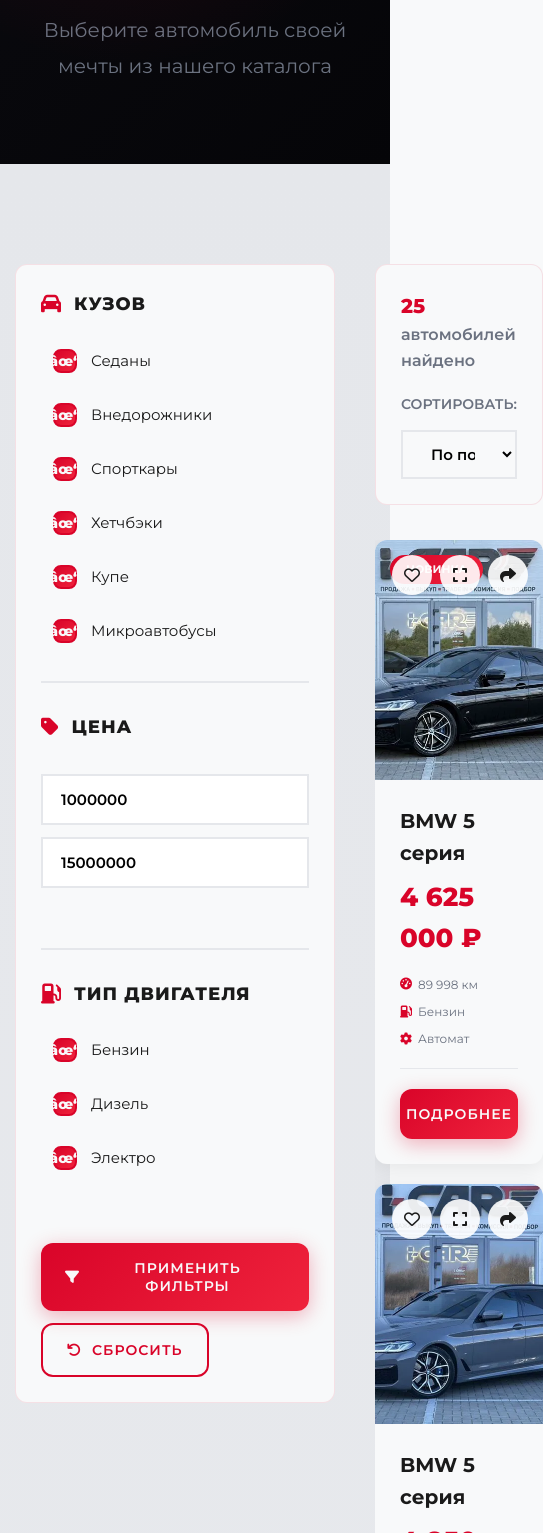
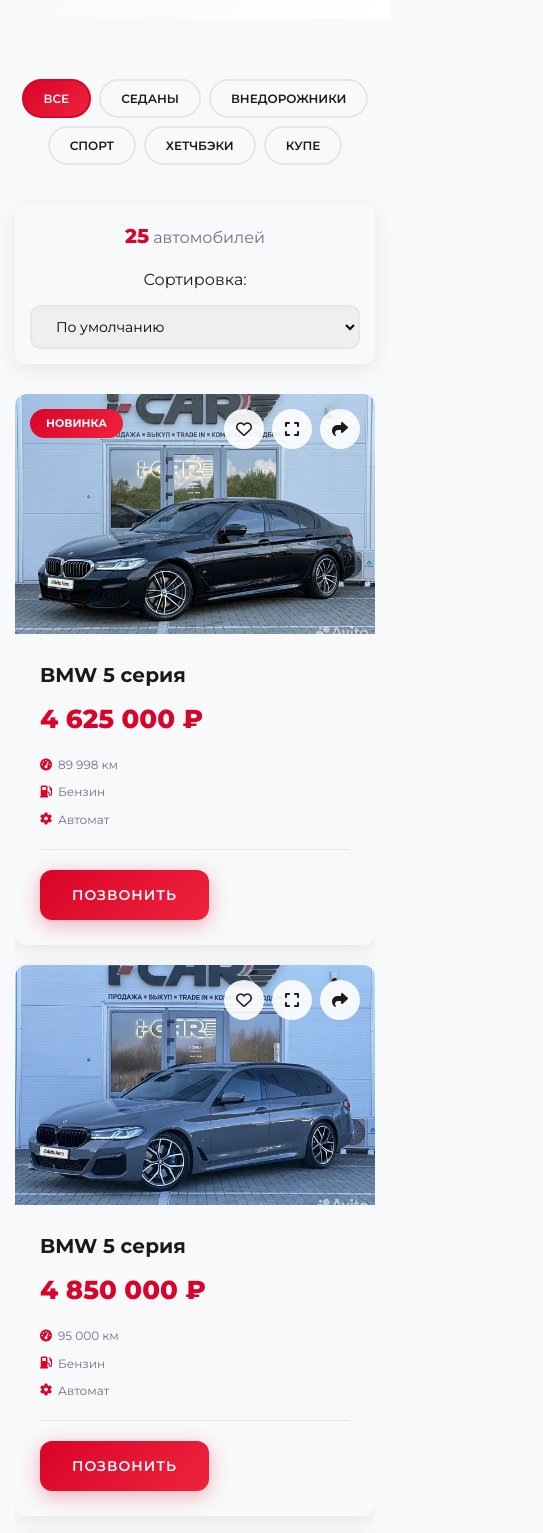
Before and after one commit to Monstor39/i-car, a plain HTML site: page pages/catalog.html in a window 390 px wide. Shown: the part 296-1829 px from the top of the page, 543 px wide, since content can reach past the window. Drawn offline with Linux system fonts and the light colour scheme; files whose address does not match are found by name.

Commit message:
Новый каталог с нуля - всё работает

```diff
--- a/pages/catalog.html
+++ b/pages/catalog.html
@@ -1,18 +1,172 @@
 <!DOCTYPE html>
 <html lang="ru">
-
 <head>
     <meta charset="UTF-8">
     <meta name="viewport" content="width=device-width, initial-scale=1.0">
     <title>Каталог автомобилей — i-CAR</title>
     <link rel="stylesheet" href="../css/style.css">
-    <link rel="stylesheet" href="../css/catalog.css">
     <link rel="stylesheet" href="../css/mobile.css">
-    <link href="https://fonts.googleapis.com/css2?family=Montserrat:wght@300;400;500;600;700;800&display=swap"
-        rel="stylesheet">
+    <link href="https://fonts.googleapis.com/css2?family=Montserrat:wght@300;400;500;600;700;800&display=swap" rel="stylesheet">
     <link rel="stylesheet" href="https://cdnjs.cloudflare.com/ajax/libs/font-awesome/6.4.0/css/all.min.css">
+    <style>
+        /* Стили для каталога */
+        .page-header {
+            padding: 120px 0 60px;
+            background: linear-gradient(135deg, #F5F5F7 0%, #FFFFFF 100%);
+            text-align: center;
+        }
+
+        .page-header h1 {
+            font-size: 48px;
+            font-weight: 800;
+            margin-bottom: 15px;
+        }
+
+        .page-header h1 span {
+            color: var(--primary);
+        }
+
+        .page-header p {
+            color: var(--gray);
+            font-size: 18px;
+        }
+
+        .catalog-full {
+            padding: 60px 0 100px;
+        }
+
+        .catalog-toolbar {
+            display: flex;
+            justify-content: space-between;
+            align-items: center;
+            margin-bottom: 30px;
+            padding: 20px;
+            background: var(--light);
+            border-radius: 12px;
+            box-shadow: 0 5px 20px rgba(0,0,0,0.08);
+        }
+
+        .results-count {
+            font-size: 16px;
+            color: var(--gray);
+        }
+
+        .results-count span {
+            font-weight: 800;
+            color: var(--primary);
+            font-size: 20px;
+        }
+
+        .sort-options {
+            display: flex;
+            align-items: center;
+            gap: 12px;
+        }
+
+        .sort-select {
+            padding: 10px 20px;
+            border: 2px solid var(--gray-light);
+            border-radius: 10px;
+            font-family: inherit;
+            font-size: 14px;
+            cursor: pointer;
+        }
+
+        .filter-tabs {
+            display: flex;
+            justify-content: center;
+            gap: 12px;
+            margin-bottom: 40px;
+            flex-wrap: wrap;
+        }
+
+        .filter-btn {
+            padding: 12px 28px;
+            border: 2px solid var(--gray-light);
+            border-radius: 50px;
+            background: var(--light);
+            color: var(--secondary);
+            font-family: inherit;
+            font-size: 14px;
+            font-weight: 600;
+            cursor: pointer;
+            transition: all 0.3s ease;
+            text-transform: uppercase;
+        }
+
+        .filter-btn:hover,
+        .filter-btn.active {
+            background: var(--gradient-primary);
+            border-color: var(--primary);
+            color: var(--light);
+        }
+
+        .pagination {
+            display: flex;
+            justify-content: center;
+            gap: 10px;
+            margin-top: 40px;
+        }
+
+        .page-btn {
+            min-width: 45px;
+            height: 45px;
+            display: flex;
+            align-items: center;
+            justify-content: center;
+            border: 2px solid var(--gray-light);
+            background: var(--light);
+            border-radius: 10px;
+            color: var(--secondary);
+            text-decoration: none;
+            font-weight: 700;
+            font-size: 15px;
+            transition: all 0.3s ease;
+        }
+
+        .page-btn:hover,
+        .page-btn.active {
+            background: var(--gradient-primary);
+            border-color: var(--primary);
+            color: var(--light);
+        }
+
+        /* Мобильная версия */
+        @media (max-width: 768px) {
+            .page-header {
+                padding: 100px 15px 40px;
+            }
+
+            .page-header h1 {
+                font-size: 32px;
+            }
+
+            .catalog-toolbar {
+                flex-direction: column;
+                gap: 15px;
+                padding: 15px;
+            }
+
+            .sort-options {
+                width: 100%;
+                flex-direction: column;
+            }
+
+            .sort-select {
+                width: 100%;
+            }
+
+            .filter-tabs {
+                gap: 8px;
+            }
+
+            .filter-btn {
+                padding: 10px 20px;
+                font-size: 12px;
+            }
+        }
+    </style>
 </head>
-
 <body>
     <!-- Навигация -->
     <nav class="navbar">
@@ -41,117 +195,45 @@
         </div>
     </nav>
 
-    <!-- Заголовок страницы -->
+    <!-- Заголовок -->
     <section class="page-header">
         <div class="container">
             <h1>Каталог <span>автомобилей</span></h1>
-            <p>Выберите автомобиль своей мечты из нашего каталога</p>
+            <p>Все автомобили в наличии с фото и характеристиками</p>
         </div>
     </section>
 
     <!-- Каталог -->
     <section class="catalog-full">
         <div class="container">
-            <div class="catalog-layout">
-                <!-- Боковая панель с фильтрами -->
-                <aside class="filters-sidebar">
-                    <div class="filter-section">
-                        <h3><i class="fas fa-car"></i> Кузов</h3>
-                        <div class="filter-options">
-                            <label class="checkbox-label">
-                                <input type="checkbox" name="body" value="sedan" checked>
-                                <span class="checkmark"></span>
-                                Седаны
-                            </label>
-                            <label class="checkbox-label">
-                                <input type="checkbox" name="body" value="suv" checked>
-                                <span class="checkmark"></span>
-                                Внедорожники
-                            </label>
-                            <label class="checkbox-label">
-                                <input type="checkbox" name="body" value="sport" checked>
-                                <span class="checkmark"></span>
-                                Спорткары
-                            </label>
-                            <label class="checkbox-label">
-                                <input type="checkbox" name="body" value="hatchback" checked>
-                                <span class="checkmark"></span>
-                                Хетчбэки
-                            </label>
-                            <label class="checkbox-label">
-                                <input type="checkbox" name="body" value="coupe" checked>
-                                <span class="checkmark"></span>
-                                Купе
-                            </label>
-                            <label class="checkbox-label">
-                                <input type="checkbox" name="body" value="van" checked>
-                                <span class="checkmark"></span>
-                                Микроавтобусы
-                            </label>
-                        </div>
+            <!-- Фильтры -->
+            <div class="filter-tabs">
+                <button class="filter-btn active" data-filter="all">Все</button>
+                <button class="filter-btn" data-filter="sedan">Седаны</button>
+                <button class="filter-btn" data-filter="suv">Внедорожники</button>
+                <button class="filter-btn" data-filter="sport">Спорт</button>
+                <button class="filter-btn" data-filter="hatchback">Хетчбэки</button>
+                <button class="filter-btn" data-filter="coupe">Купе</button>
             </div>
 
-                    <div class="filter-section">
-                        <h3><i class="fas fa-tag"></i> Цена</h3>
-                        <div class="price-range">
-                            <div class="range-inputs">
-                                <input type="number" class="price-from" placeholder="От" value="1000000">
-                                <input type="number" class="price-to" placeholder="До" value="15000000">
-                            </div>
-                        </div>
-                    </div>
-
-                    <div class="filter-section">
-                        <h3><i class="fas fa-gas-pump"></i> Тип двигателя</h3>
-                        <div class="filter-options">
-                            <label class="checkbox-label">
-                                <input type="checkbox" name="engine" value="Бензин" checked>
-                                <span class="checkmark"></span>
-                                Бензин
-                            </label>
-                            <label class="checkbox-label">
-                                <input type="checkbox" name="engine" value="Дизель" checked>
-                                <span class="checkmark"></span>
-                                Дизель
-                            </label>
-                            <label class="checkbox-label">
-                                <input type="checkbox" name="engine" value="Электро" checked>
-                                <span class="checkmark"></span>
-                                Электро
-                            </label>
-                        </div>
-                    </div>
-
-                    <button class="btn btn-primary btn-block apply-filters">
-                        <i class="fas fa-filter"></i> Применить фильтры
-                    </button>
-                    <button class="btn btn-outline btn-block reset-filters">
-                        <i class="fas fa-undo"></i> Сбросить
-                    </button>
-                </aside>
-
-                <!-- Каталог -->
-                <div class="catalog-content">
-                    <!-- Сортировка -->
+            <!-- Toolbar -->
             <div class="catalog-toolbar">
                 <div class="results-count">
-                            <span id="resultsCount">25</span> автомобилей найдено
+                    <span id="resultsCount">25</span> автомобилей
                 </div>
                 <div class="sort-options">
-                            <label>Сортировать:</label>
-                            <select class="sort-select">
-                                <option value="popular">По популярности</option>
+                    <label>Сортировка:</label>
+                    <select class="sort-select" id="sortSelect">
+                        <option value="default">По умолчанию</option>
                         <option value="price-asc">По цене (возрастание)</option>
                         <option value="price-desc">По цене (убывание)</option>
-                                <option value="year">По году выпуска</option>
+                        <option value="year">По году</option>
                     </select>
                 </div>
             </div>
 
-                    <!-- Сетка автомобилей -->
-                    <div class="cars-grid catalog-grid" id="catalogGrid">
-                        <!-- Автомобили загружаются из catalog-cars.js -->
-                    </div>
+            <!-- Сетка авто -->
+            <div class="cars-grid" id="catalogGrid"></div>
 
             <!-- Пагинация -->
             <div class="pagination">
@@ -160,11 +242,9 @@
                 <a href="#" class="page-btn"><i class="fas fa-chevron-right"></i></a>
             </div>
         </div>
-            </div>
-        </div>
     </section>
 
-    <!-- CTA секция -->
+    <!-- CTA -->
     <section class="cta">
         <div class="container">
             <div class="cta-content">
@@ -209,8 +289,7 @@
                 </div>
                 <div class="footer-contact">
                     <h4>Контакты</h4>
-                    <p><i class="fas fa-phone"></i> <a href="tel:+79118508844"
-                            style="color: inherit; text-decoration: none;">+7 (911) 850-88-44</a></p>
+                    <p><i class="fas fa-phone"></i> <a href="tel:+79118508844" style="color: inherit; text-decoration: none;">+7 (911) 850-88-44</a></p>
                     <p><i class="fas fa-envelope"></i> info@icar.ru</p>
                     <p><i class="fas fa-map-marker-alt"></i> г. Калининград, ул. Энергетиков, 23</p>
                 </div>
@@ -228,15 +307,20 @@
     <script src="../js/main.js"></script>
     <script src="../js/catalog-cars.js"></script>
     <script>
-        // Загрузка каталога - ТОЧНО ТАК ЖЕ КАК НА ГЛАВНОЙ
-        document.addEventListener('DOMContentLoaded', function () {
-            const catalogGrid = document.getElementById('catalogGrid');
-            if (catalogGrid && typeof carsData !== 'undefined') {
-                // Показываем ВСЕ автомобили
-                catalogGrid.innerHTML = carsData.map(car => `
-                    <div class="car-card" data-category="${car.category}" data-price="${car.priceNumeric}">
+        document.addEventListener('DOMContentLoaded', function() {
+            const grid = document.getElementById('catalogGrid');
+            const countEl = document.getElementById('resultsCount');
+            const sortSelect = document.getElementById('sortSelect');
+
+            if (grid && typeof carsData !== 'undefined') {
+                let cars = [...carsData];
+
+                // Рендеринг
+                function render(carsToRender) {
+                    grid.innerHTML = carsToRender.map(car => `
+                        <div class="car-card" data-category="${car.category}" data-price="${car.priceNumeric}" data-year="${car.year}">
                             <div class="car-image">
-                            <img src="${car.image}" alt="${car.name}" loading="lazy" onerror="this.style.display='none';this.parentElement.innerHTML+='<div style=\'width:100%;height:100%;display:flex;align-items:center;justify-content:center;background:#1a1a1a;color:#fff;font-size:14px;text-align:center;padding:20px;flex-direction:column;gap:10px;\'><i class=\'fas fa-car\' style=\'font-size:40px;opacity:0.5;\'></i><span>${car.name}</span><span style=\'font-size:12px;color:#888;\'>${car.year} г.</span></div>'">
+                                <img src="${car.image}" alt="${car.name}" loading="lazy" onerror="this.parentElement.innerHTML='<div style=\\'width:100%;height:100%;display:flex;align-items:center;justify-content:center;background:#1a1a1a;color:#fff;font-size:14px;text-align:center;padding:20px;flex-direction:column;gap:10px;\\'><i class=\\'fas fa-car\\' style=\\'font-size:40px;opacity:0.5;\\'></i><span>${car.name}</span><span style=\\'font-size:12px;color:#888;\\'>${car.year} г.</span></div>'">
                                 ${car.badge ? `<div class="car-badge ${car.badge === 'Хит' ? 'hot' : car.badge === 'Премиум' ? 'premium' : car.badge === 'Электро' ? 'eco' : ''}">${car.badge}</div>` : ''}
                                 <div class="car-actions">
                                     <button class="action-btn"><i class="far fa-heart"></i></button>
@@ -252,40 +336,54 @@
                                     <span><i class="fas fa-gas-pump"></i> ${car.fuel}</span>
                                     <span><i class="fas fa-cog"></i> ${car.transmission}</span>
                                 </div>
-                            <button class="btn btn-primary btn-block" onclick="alert('Звоните: +7 (911) 850-88-44')">Подробнее</button>
+                                <button class="btn btn-primary btn-block" onclick="window.location.href='tel:+79118508844'">Позвонить</button>
                             </div>
                         </div>
                     `).join('');
 
-                console.log('✅ Каталог загружен:', carsData.length, 'авто');
+                    if (countEl) countEl.textContent = carsToRender.length;
                 }
 
-            // Простая фильтрация
-            document.querySelectorAll('.apply-filters').forEach(btn => {
-                btn.addEventListener('click', function () {
-                    const checkboxes = document.querySelectorAll('input[type="checkbox"]:checked');
-                    const selectedCategories = Array.from(checkboxes).map(cb => cb.value);
+                // Первый рендер
+                render(cars);
 
-                    document.querySelectorAll('.car-card').forEach(card => {
-                        const category = card.dataset.category;
-                        if (selectedCategories.includes('all') || selectedCategories.includes(category)) {
-                            card.style.display = 'block';
+                // Фильтры
+                document.querySelectorAll('.filter-btn').forEach(btn => {
+                    btn.addEventListener('click', function() {
+                        document.querySelectorAll('.filter-btn').forEach(b => b.classList.remove('active'));
+                        this.classList.add('active');
+
+                        const filter = this.dataset.filter;
+                        if (filter === 'all') {
+                            render(cars);
                         } else {
-                            card.style.display = 'none';
+                            const filtered = cars.filter(c => c.category === filter);
+                            render(filtered);
                         }
                     });
                 });
+
+                // Сортировка
+                if (sortSelect) {
+                    sortSelect.addEventListener('change', function() {
+                        const value = this.value;
+                        let sorted = [...cars];
+
+                        if (value === 'price-asc') {
+                            sorted.sort((a, b) => a.priceNumeric - b.priceNumeric);
+                        } else if (value === 'price-desc') {
+                            sorted.sort((a, b) => b.priceNumeric - a.priceNumeric);
+                        } else if (value === 'year') {
+                            sorted.sort((a, b) => b.year - a.year);
+                        }
+
+                        render(sorted);
                     });
+                }
 
-            // Сброс фильтров
-            document.querySelectorAll('.reset-filters').forEach(btn => {
-                btn.addEventListener('click', function () {
-                    document.querySelectorAll('input[type="checkbox"]').forEach(cb => cb.checked = true);
-                    document.querySelectorAll('.car-card').forEach(card => card.style.display = 'block');
-                });
-            });
+                console.log('✅ Каталог загружен:', cars.length, 'авто');
+            }
         });
     </script>
 </body>
-
 </html>
```
Also changed, not shown: image.png. Lines whose indentation alone changed are shown as unchanged.
